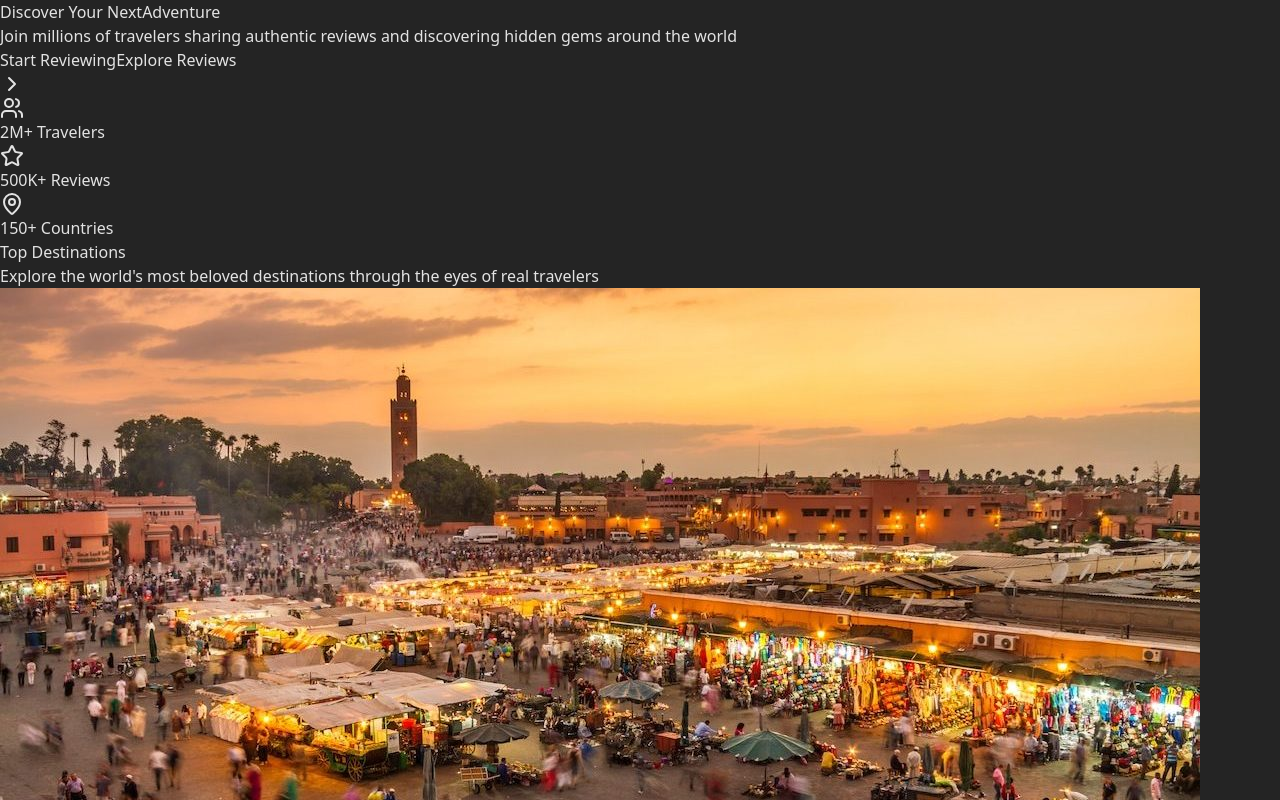
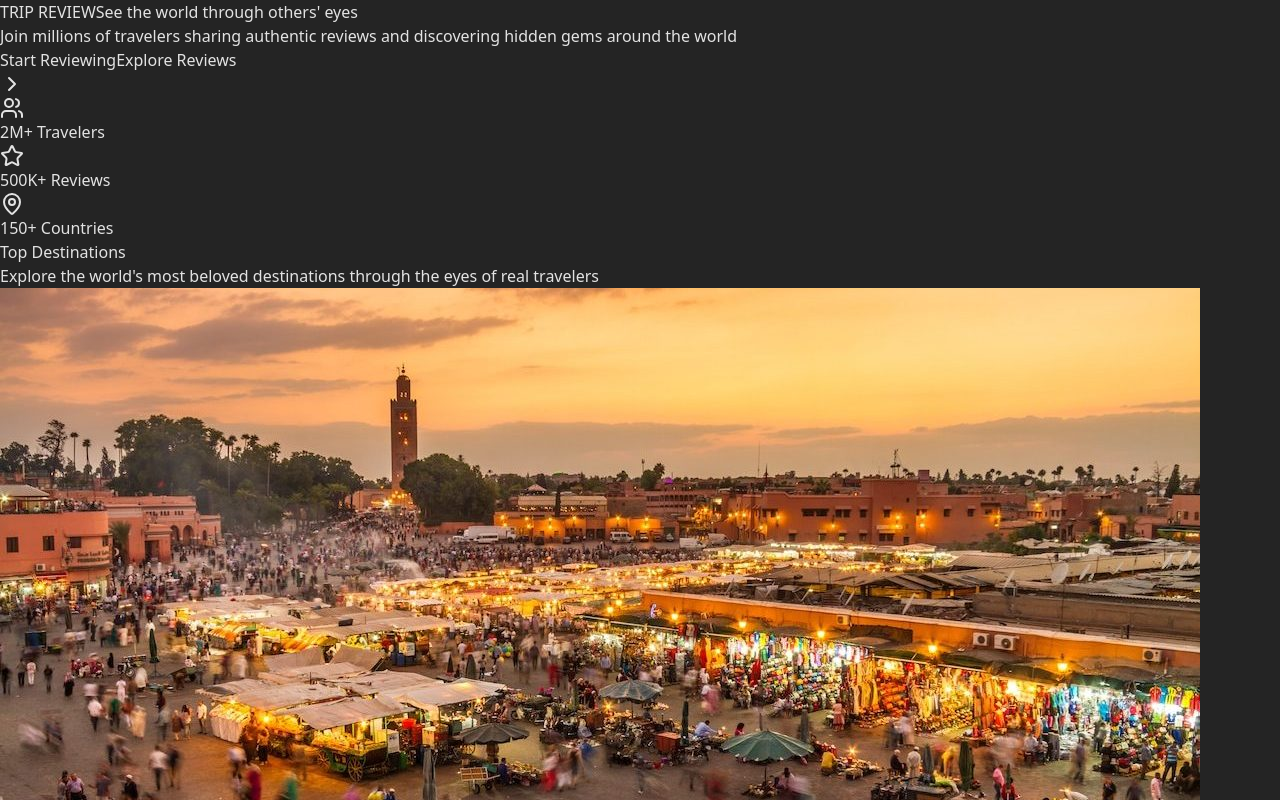
Before and after one commit to nabilbouga/geeks-sprint1, a React (Vite) app: page / in a window 1280 px wide. Shown: the top 800 px of the page. Built offline with nearby package versions, Linux system fonts and the light colour scheme.

Commit message:
change hero text

```diff
--- a/src/components/sections/HeroSection.jsx
+++ b/src/components/sections/HeroSection.jsx
@@ -10,13 +10,12 @@
         <div className="absolute bottom-40 right-32 w-24 h-24 bg-purple-300/20 rounded-full blur-2xl animate-pulse delay-700"></div>
         <div className="absolute top-1/2 left-1/2 w-40 h-40 bg-blue-300/10 rounded-full blur-3xl animate-pulse delay-1000"></div>
       </div>
-
       <div className="relative z-10 container mx-auto px-6 pt-32 pb-20 text-center text-white">
         <div className="max-w-4xl mx-auto">
-          <h1 className="text-6xl md:text-7xl font-bold mb-6 leading-tight">
-            Discover Your Next
-            <span className="block bg-gradient-to-r from-yellow-400 to-orange-500 bg-clip-text text-transparent">
-              Adventure
+          <h1 className="text-6xl md:text-7xl font-bold mb-6 leading-tight ">
+            TRIP REVIEW
+            <span className="block bg-gradient-to-r from-yellow-400 to-orange-400 bg-clip-text text-transparent">
+              See the world through others' eyes
             </span>
           </h1>
           <p className="text-xl md:text-2xl mb-8 text-blue-100 leading-relaxed max-w-2xl mx-auto">
```
